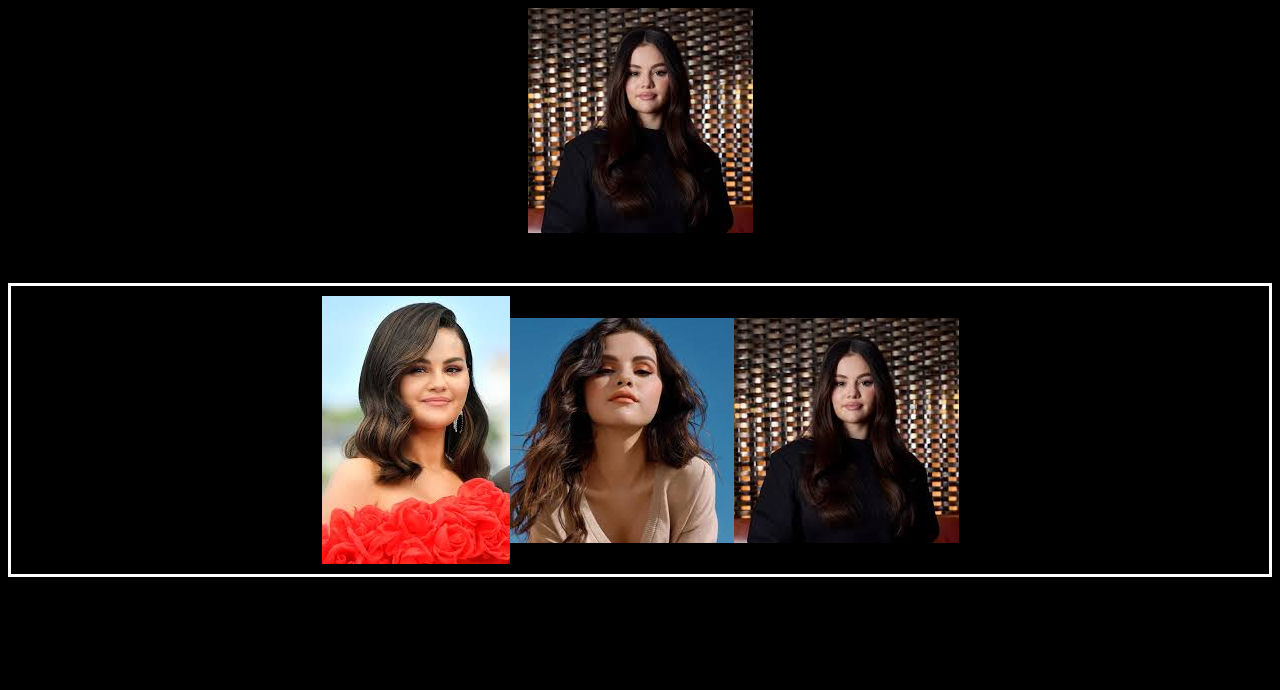
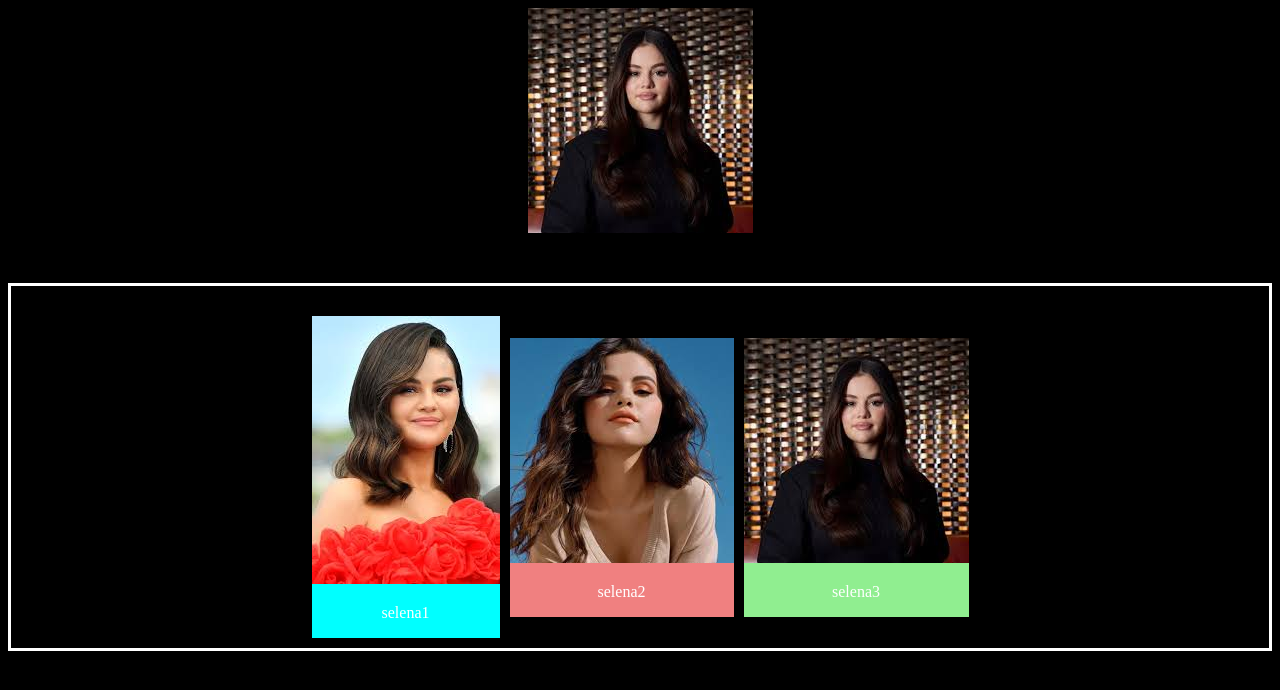
Before and after one commit to G-Nash/27thnov_class_media_queires, a plain HTML site: page practice.html in a window 1280 px wide. Drawn offline with Linux system fonts and the light colour scheme.

Commit message:
css_changes

```diff
--- a/practice.css
+++ b/practice.css
@@ -38,6 +38,7 @@ body{
         justify-content: center;
         align-items: center;
         padding: 10px;
+        column-gap: 10px;
     }
 }
 
@@ -62,5 +63,25 @@ body{
         margin-left: auto;
         margin-right: auto;
         margin-top: 10px;
+        width: 200px;
     }
 }
+
+.div_selena1{
+    background-color: aqua;
+    text-align: center;
+}
+
+.div_selena2{
+    background-color: lightcoral;
+    text-align: center;
+}
+
+.div_selena3{
+    background-color: lightgreen;
+}
+
+.div_selena1, .div_selena2, .div_selena3{
+    text-align: center;
+    margin-top: 20px;
+}
--- a/practice.html
+++ b/practice.html
@@ -14,9 +14,20 @@
     </div>
 
     <div class="orientation">
-        <img src="./images/img1.jpg" alt="selena1" id="selena11">
-        <img src="./images/img2.jpg" alt="selena2" id="selena12">
-        <img src="./images/img3.jpg" alt="selena3" id="selena13">
+        <div class="div_selena1">
+            <img src="./images/img1.jpg" alt="selena1" id="selena11">
+            <p>selena1</p>
+        </div>
+
+        <div class="div_selena2">
+            <img src="./images/img2.jpg" alt="selena2" id="selena12">
+            <p>selena2</p>
+        </div>
+
+        <div class="div_selena3">
+            <img src="./images/img3.jpg" alt="selena3" id="selena13">
+            <p>selena3</p>
+        </div>
     </div>
 </body>
 </html>
```
